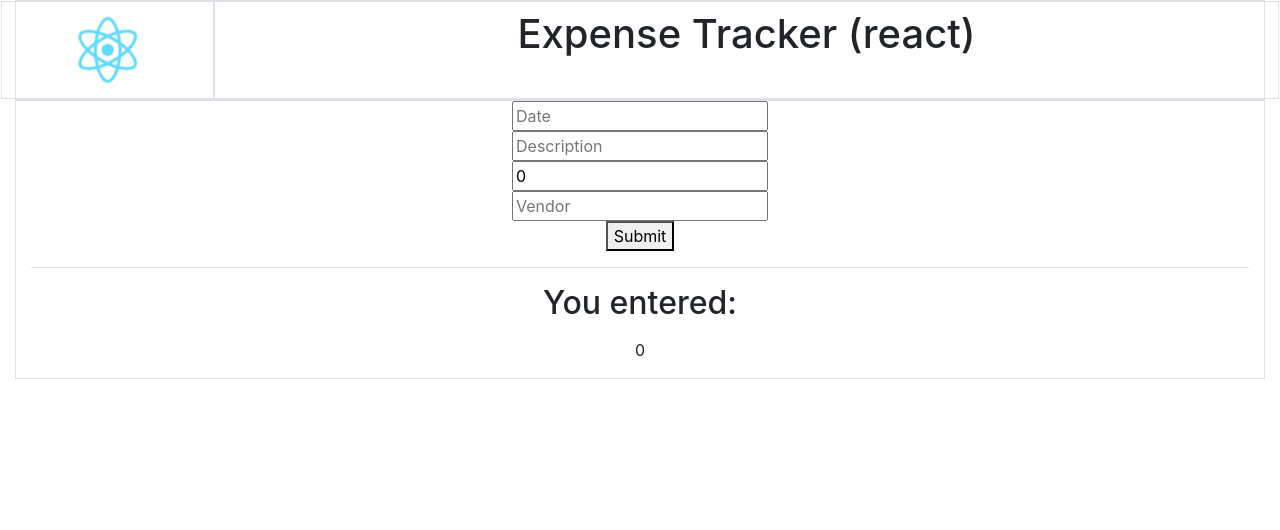
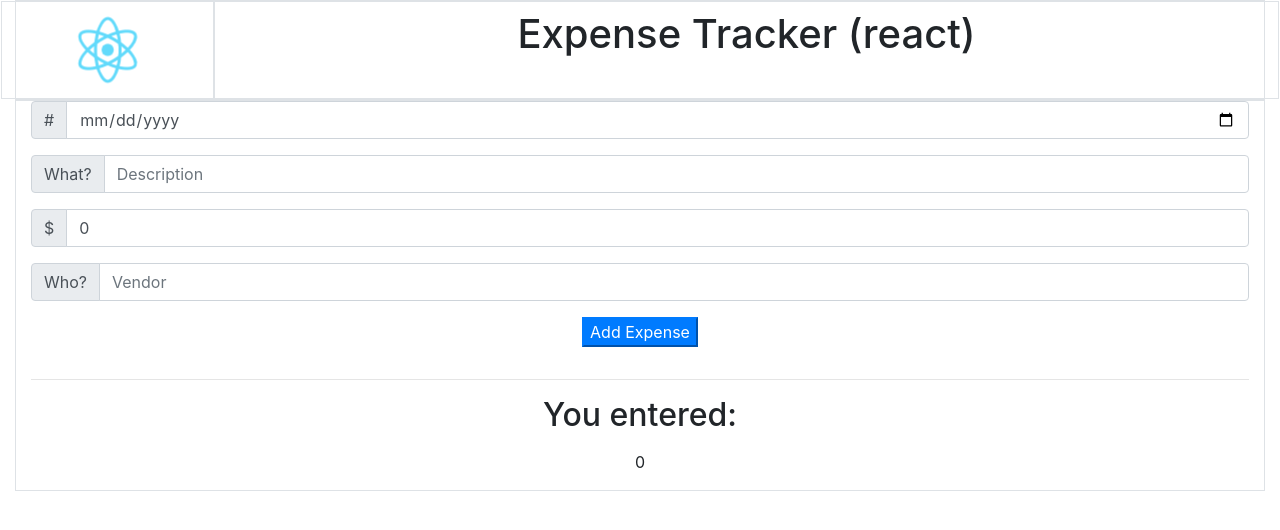
Before and after one commit to jazfunk/expense-tracker-react-app, a React (Create React App) app: page / in a window 1280 px wide. Shown: the top 530 px of the page. Built offline with nearby package versions, Linux system fonts and the light colour scheme.

Commit message:
Form styling with boostrap.

```diff
--- a/src/AppBody.js
+++ b/src/AppBody.js
@@ -6,9 +6,7 @@ class AppBody extends Component {
   render() {
     return (
       <div className="container-fluid border">
-        <div className="App-body">
           <ExpenseForm />
-        </div>
       </div>
     );
   }
--- a/src/ExpenseFormComponent.js
+++ b/src/ExpenseFormComponent.js
@@ -4,36 +4,69 @@ import "bootstrap/dist/css/bootstrap.min.css";
 function ExpenseFormComponent(props) {
   return (
     <main>
-      <form>
+      <form onSubmit={props.handleSubmit}>
+        <div className="input-group mb-3">
+          <div className="input-group-prepend">
+            <span className="input-group-text">#</span>
+          </div>
           <input
+            type="date"
+            id="date"
             name="expenseDate"
             value={props.expenses.expenseDate}
+            className="form-control"
             onChange={props.handleChange}
             placeholder="Date"
           />
-        <br />
+        </div>
+
+        <div className="input-group mb-3">
+          <div className="input-group-prepend">
+            <span className="input-group-text">What?</span>
+          </div>
           <input
+            type="text"
+            id="description"
             name="expenseDescription"
             value={props.expenses.expenseDescription}
+            className="form-control"
             onChange={props.handleChange}
             placeholder="Description"
           />
-        <br />
+        </div>
+
+        <div className="input-group mb-3">
+          <div className="input-group-prepend">
+            <span className="input-group-text">$</span>
+          </div>
           <input
+            type="number"
+            id="amount"
             name="expenseAmount"
+            min=".00"
+            step="any"
             value={props.expenses.expenseAmount}
+            className="form-control"
             onChange={props.handleChange}
-          placeholder="Amount"
+            placeholder="0.00"
           />
-        <br />
+        </div>
+
+        <div className="input-group mb-3">
+          <div className="input-group-prepend">
+            <span className="input-group-text">Who?</span>
+          </div>
           <input
+            id="vendor"
             name="expenseVendor"
             value={props.expenses.expenseVendor}
+            className="form-control"
             onChange={props.handleChange}
             placeholder="Vendor"
           />
-        <br />
-        <button>Submit</button>
+        </div>
+
+        <button className="btn-primary mb-3">Add Expense</button>
       </form>
 
       <hr />
--- a/src/ExpenseFormContainer.js
+++ b/src/ExpenseFormContainer.js
@@ -16,34 +16,24 @@ class ExpenseFormContainer extends Component {
     this.handleChange = this.handleChange.bind(this);
   }
 
-  componentDidMount() {
-    // const dateObject = new Date();
-    // const date = dateObject.getDate();
-    // this.setState((prevState) => {
-    //   if (prevState.id === null) {
-    //     return {
-    //       id: 0,
-    //       expenseDate: date,
-    //       expenseDescription: "",
-    //       expenseAmount: 0,
-    //       expenseVendor: "",
-    //     };
-    //   }
-    // });
-  }
-
   handleChange(event) {
-    event.preventDefault()
+    event.preventDefault();
     const { name, value } = event.target;
     this.setState({
       [name]: value,
     });
   }
 
+  handleSubmit(event) {
+    event.preventDefault()
+    // add item expense
+  }
+
   render() {
     return (
       <ExpenseComponent
         handleChange={this.handleChange}
+        handleSubmit={this.handleSubmit}
         expenses={this.state}
       />
     );
```
Lines whose indentation alone changed are shown as unchanged.
